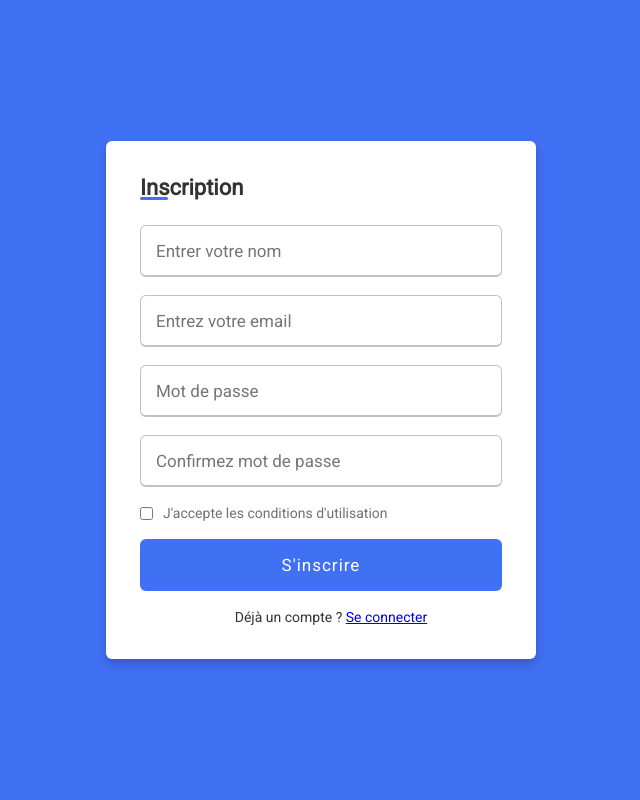
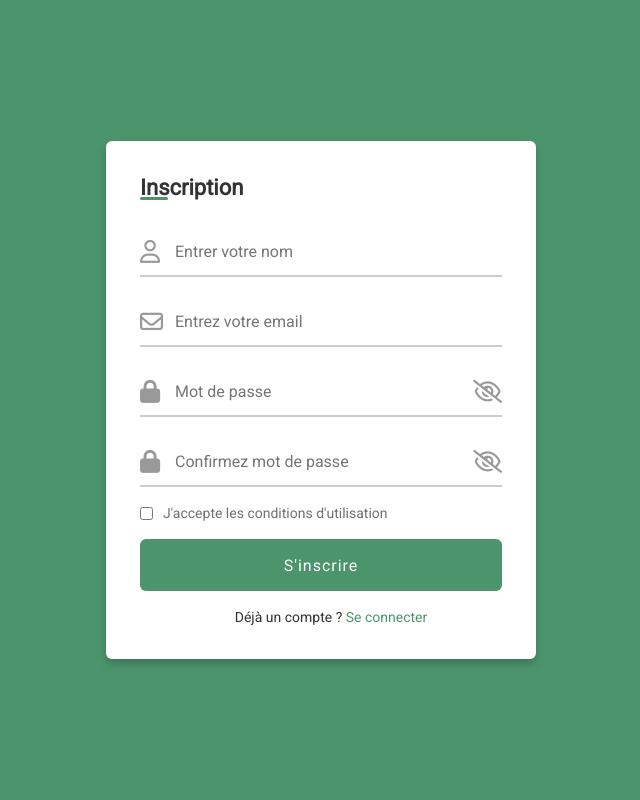
Before and after one commit to ADG08/La-Bonne-Note, a PHP site: page /register.html in a window 1280 px wide. Shown: the whole page, without its empty margins (319-959 px from the left). Run offline with PHP 8.4, Linux system fonts and the light colour scheme; some libraries are stand-ins or nearby versions.

Commit message:
Modif formulaire

```diff
--- a/Register/register.css
+++ b/Register/register.css
@@ -10,7 +10,7 @@ body{
     display: flex;
     align-items: center;
     justify-content: center;
-    background: #4070f4;
+    background: #4C956C;
 }
 
 .container{
@@ -38,7 +38,7 @@ body{
     height: 3px;
     width: 28px;
     border-radius: 12px;
-    background: #4070f4;
+    background: #4C956C;
 }
 
 .container form{
@@ -50,7 +50,7 @@ body{
     margin: 18px 0;
 }
 
-form .input-box input{
+/* form .input-box input{
     height: 100%;
     width: 100%;
     outline: none;
@@ -61,13 +61,56 @@ form .input-box input{
     border: 1.5px solid #C7BEBE;
     border-bottom-width: 2.5px;
     border-radius: 6px;
-    transition: all 0.3 ease;
+    transition: all 0.3s ease;
+} */
+
+/* Ajout */
+form .input-box{
+    position: relative;
+    height: 50px;
+    width: 100%;
+    margin-top: 30px;
 }
 
-.input-box input:focus,
-.input-box input:valid{
-    border-color: #4070f4;
+.input-box input{
+    position: absolute;
+    height: 100%;
+    width: 100%;
+    padding: 0 35px;
+    border: none;
+    outline: none;
+    font-size: 16px;
+    border-bottom: 2px solid #ccc;
+    border-top: 2px solid transparent;
+    transition: all 0.3s ease;
 }
+
+.input-box input:is(:focus, :valid){
+    border-bottom-color: #4C956C;
+}
+
+form .input-box i{
+    position: absolute;
+    top: 50%;
+    transform: translateY(-50%);
+    color: #999;
+    font-size: 23px;
+    transition: all 0.3s ease;
+}
+
+.input-box input:is(:focus, :valid) ~ i{
+    color: #4C956C;
+}
+
+form .input-box i.icon{
+    left: 0;
+}
+
+form .input-box i.showHide{
+    right: 0;
+    cursor: pointer;
+}
+/* Fin */
 
 form .policy{
     display: flex;
@@ -85,12 +128,14 @@ form h3{
     color: #fff;
     letter-spacing: 1px;
     border: none;
-    background: #4070f4;
+    border-radius: 6px;
+    background: #4C956C;
     cursor: pointer;
+    transition: all 0.3s ease;
 }
 
 .input-box.boutton input:hover{
-    background: #0e4bf1;
+    background: #2C6E49;
 }
 
 form .text h3{
@@ -98,3 +143,13 @@ form .text h3{
     width: 100%;
     text-align: center;
 }
+
+form .text h3 a{
+    color: #4C956C;
+    text-decoration: none;
+    transition: all 0.3s ease;
+}
+
+form .text h3 a:hover{
+    text-decoration: underline;
+}
--- a/Register/register.html
+++ b/Register/register.html
@@ -4,9 +4,10 @@
     <meta charset="UTF-8">
     <meta http-equiv="X-UA-Compatible" content="IE=edge">
     <meta name="viewport" content="width=device-width, initial-scale=1.0">
-    <title>Inscription</title>
+    <title>Inscription - La Bonne Note</title>
     <link rel="stylesheet" href="register.css">
     <link href="https://fonts.googleapis.com/css2?family=Roboto&display=swap" rel="stylesheet">
+    <script src="https://kit.fontawesome.com/ac2f7dafa4.js" crossorigin="anonymous"></script>
 </head>
 <body>
 
@@ -15,15 +16,21 @@
         <form action="#">
             <div class="input-box">
                 <input type="text" placeholder="Entrer votre nom" required>
+                <i class="fa-regular fa-user icon"></i>
             </div>
             <div class="input-box">
                 <input type="text" placeholder="Entrez votre email" required>
+                <i class="fa-regular fa-envelope icon"></i>
             </div>
             <div class="input-box">
-                <input type="password" placeholder="Mot de passe" required>
+                <input type="password" class="password" placeholder="Mot de passe" required>
+                <i class="fa-solid fa-lock icon"></i>
+                <i class="fa-regular fa-eye-slash showHide"></i>
             </div>
             <div class="input-box">
-                <input type="password" placeholder="Confirmez mot de passe" required>
+                <input type="password" class="password" placeholder="Confirmez mot de passe" required>
+                <i class="fa-solid fa-lock icon"></i>
+                <i class="fa-regular fa-eye-slash showHide"></i>
             </div>
             <div class="policy">
                 <input type="checkbox">
@@ -38,6 +45,7 @@
         </form>
     </div>
 
+    <script src="register.js"></script>
 
 </body>
 </html>
--- a/Register/register.js
+++ b/Register/register.js
@@ -0,0 +1,23 @@
+const container = document.querySelector(".container"),
+        showHide = document.querySelectorAll(".showHide"),
+        password = document.querySelectorAll(".password");
+
+        showHide.forEach(eyeIcon =>{
+            eyeIcon.addEventListener("click", ()=>{
+                password.forEach(password =>{
+                    if(password.type=="password"){
+                        password.type ="test";
+
+                        showHide.forEach(icon =>{
+                            icon.classList.replace("fa-eye-slash","fa-eye")
+                        })
+                    }else{
+                        password.type ="password";
+
+                        showHide.forEach(icon =>{
+                            icon.classList.replace("fa-eye","fa-eye-slash")
+                        })
+                    }
+                })
+            })
+        })
```
